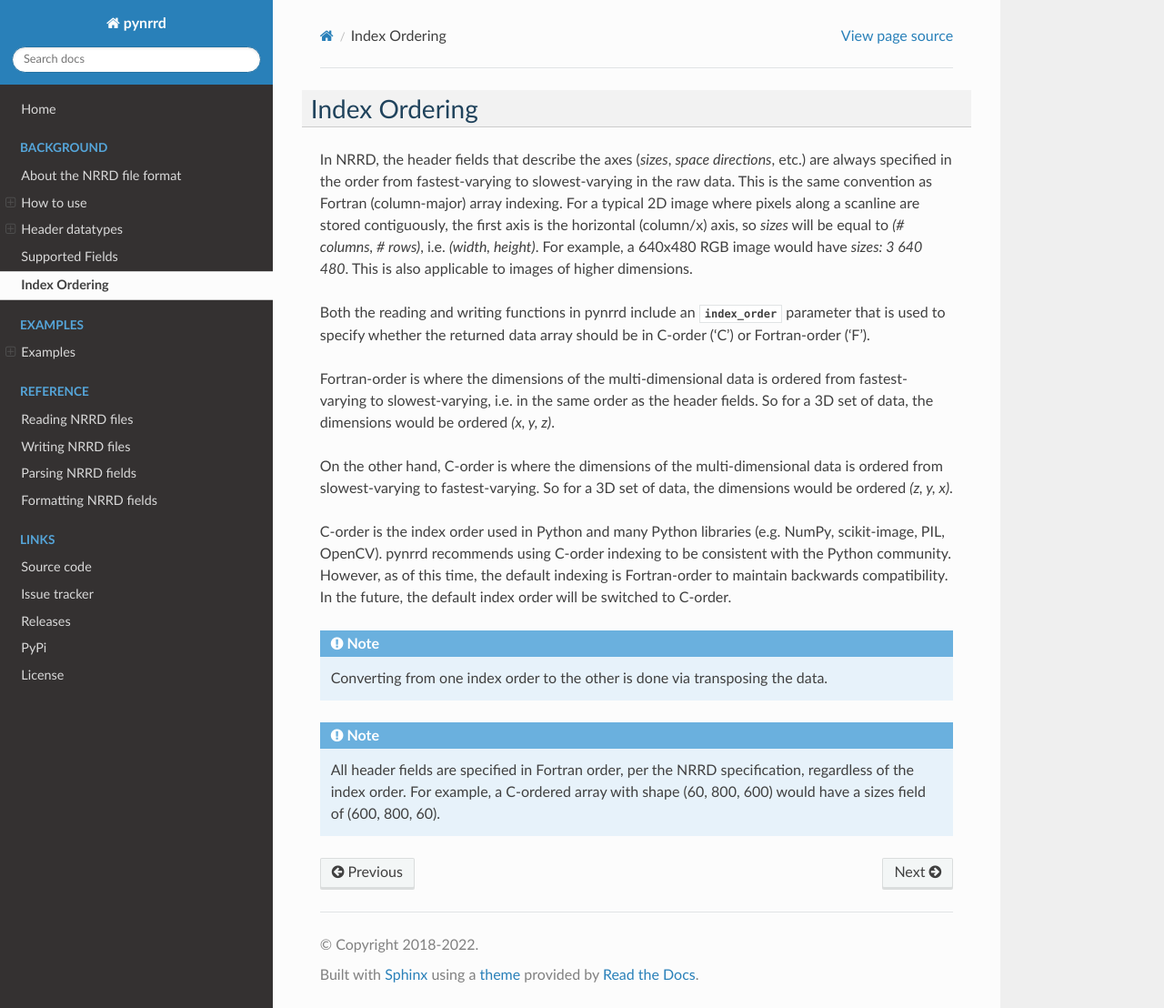
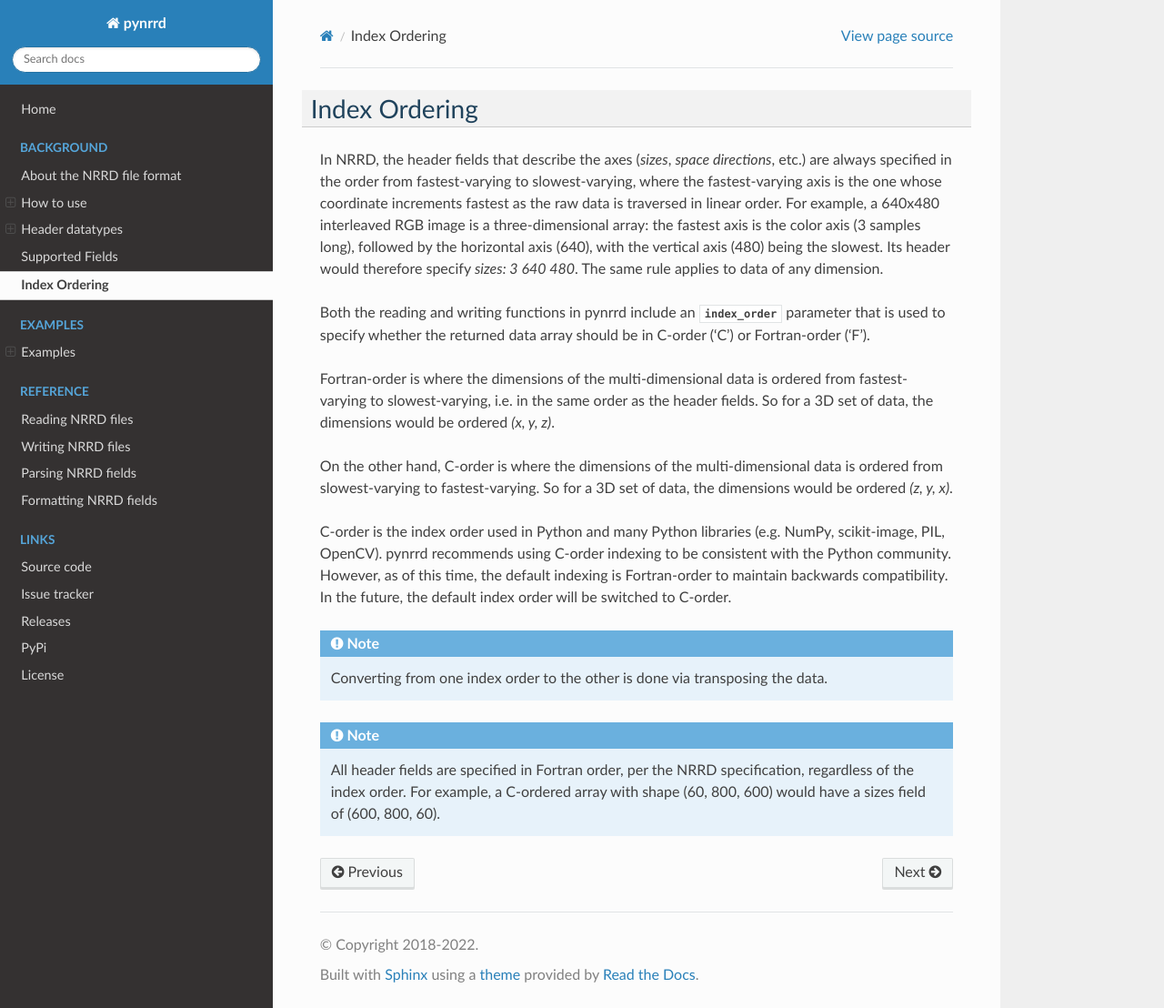
Before and after one commit to mhe/pynrrd, a Sphinx documentation site: the page built from docs/source/background/index-ordering.rst, in a window 1280 px wide and 1108 px high. Shown: the whole window at 91% size. Built offline with Sphinx 7.4.7 and the Read the Docs theme 3.1.0, drawn with Linux system fonts in a browser that asks for light colours.

Commit message:
Center index-ordering explanation on a single RGB image example
Follow the NRRD spec's own framing (format.html, section 1.4): define
the fastest-varying axis and illustrate it with one 640x480 interleaved
RGB image whose header is `sizes: 3 640 480`.

Co-Authored-By: Claude Fable 5.1 <noreply@anthropic.com>

```diff
--- a/docs/source/background/index-ordering.rst
+++ b/docs/source/background/index-ordering.rst
@@ -3,7 +3,7 @@ Index Ordering
 
 .. currentmodule:: nrrd
 
-In NRRD, the header fields that describe the axes (`sizes`, `space directions`, etc.) are always specified in the order from fastest-varying to slowest-varying in the raw data. This is the same convention as Fortran (column-major) array indexing. For a typical 2D image where pixels along a scanline are stored contiguously, the first axis is the horizontal (column/x) axis, so `sizes` will be equal to `(# columns, # rows)`, i.e. `(width, height)`. For example, a 640x480 RGB image would have `sizes: 3 640 480`. This is also applicable to images of higher dimensions.
+In NRRD, the header fields that describe the axes (`sizes`, `space directions`, etc.) are always specified in the order from fastest-varying to slowest-varying, where the fastest-varying axis is the one whose coordinate increments fastest as the raw data is traversed in linear order. For example, a 640x480 interleaved RGB image is a three-dimensional array: the fastest axis is the color axis (3 samples long), followed by the horizontal axis (640), with the vertical axis (480) being the slowest. Its header would therefore specify `sizes: 3 640 480`. The same rule applies to data of any dimension.
 
 Both the reading and writing functions in pynrrd include an :obj:`index_order` parameter that is used to specify whether the returned data array should be in C-order ('C') or Fortran-order ('F').
 
```
